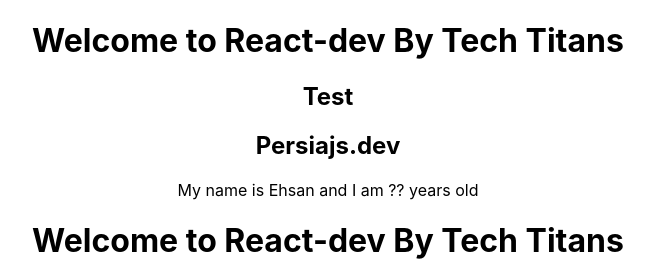
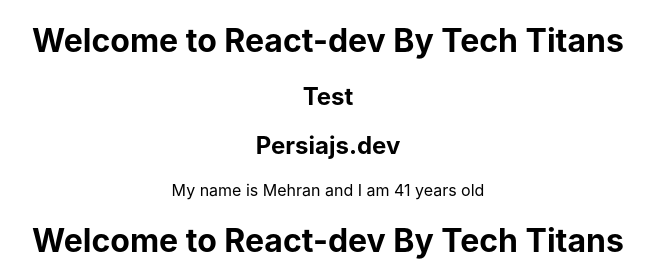
Before and after one commit to Mehrdadrd1/Practice-Github, a React (Create React App) app in the folder react-basics/: page / in a window 1280 px wide. Shown: the top 270 px of the page, without its empty margins (312-966 px from the left). Built offline with nearby package versions, Linux system fonts and the light colour scheme.

Commit message:
props, button, start using state

```diff
--- a/react-basics/package.json
+++ b/react-basics/package.json
@@ -6,6 +6,7 @@
     "@testing-library/jest-dom": "^5.16.5",
     "@testing-library/react": "^13.4.0",
     "@testing-library/user-event": "^13.5.0",
+    "prop-types": "^15.8.1",
     "react": "^18.2.0",
     "react-dom": "^18.2.0",
     "react-scripts": "5.0.1",
--- a/react-basics/src/App.js
+++ b/react-basics/src/App.jsx
@@ -1,21 +1,24 @@
 import "./App.css";
 import Website from "./components/welcome";
+import { ReactPropTypes } from "react";
 const App = () => {
   const clickHandler = (name) => {
-    alert("Hi" + " " + name);
+    <div>
+      alert("Hi" + " " + name);
+    </div>;
   };
   return (
     <div className="App">
       <Website
-        name="Ehsan"
-        age="??"
+        name="Mehran"
+        age={41}
         handler={() =>
-          clickHandler("Ehsan")
+          clickHandler("Mehran")
         }
       />
       <Website
         name="Mehrdad"
-        age="32"
+        age={32}
         handler={() =>
           clickHandler("Mehrdad")
         }
--- a/react-basics/src/components/welcome.jsx
+++ b/react-basics/src/components/welcome.jsx
@@ -1,4 +1,4 @@
-import React from "react";
+import propTypes from "prop-types";
 const Welcome = (props) => {
   return [<div>{props.children}</div>];
 };
@@ -8,14 +8,16 @@
     <div>
       <Welcome>
         <h1>
-          Welcome to React-dev By Tech
-          Titans
+          Welcome to React-dev By Tech Titans
         </h1>
         <h2>Test</h2>
       </Welcome>
 
       <h2>Persiajs.dev</h2>
-      <p onClick={props.handler}>
+      <p
+        onClick={props.handler}
+        key={Website.element}
+      >
         My name is {props.name} and I am{" "}
         {props.age} years old
       </p>
@@ -24,3 +26,11 @@
 };
 
 export default Website;
+Website.propTypes = {
+  name: propTypes.string,
+  age: propTypes.number,
+  handler: propTypes.func,
+};
+Welcome.propTypes = {
+  children: propTypes.arrayOf(propTypes.element),
+};
```
Also changed, not shown: react-basics/src/components/counter.jsx (added, +12 -0 lines), 2 other files (tests, documents, lock files or other folders).
